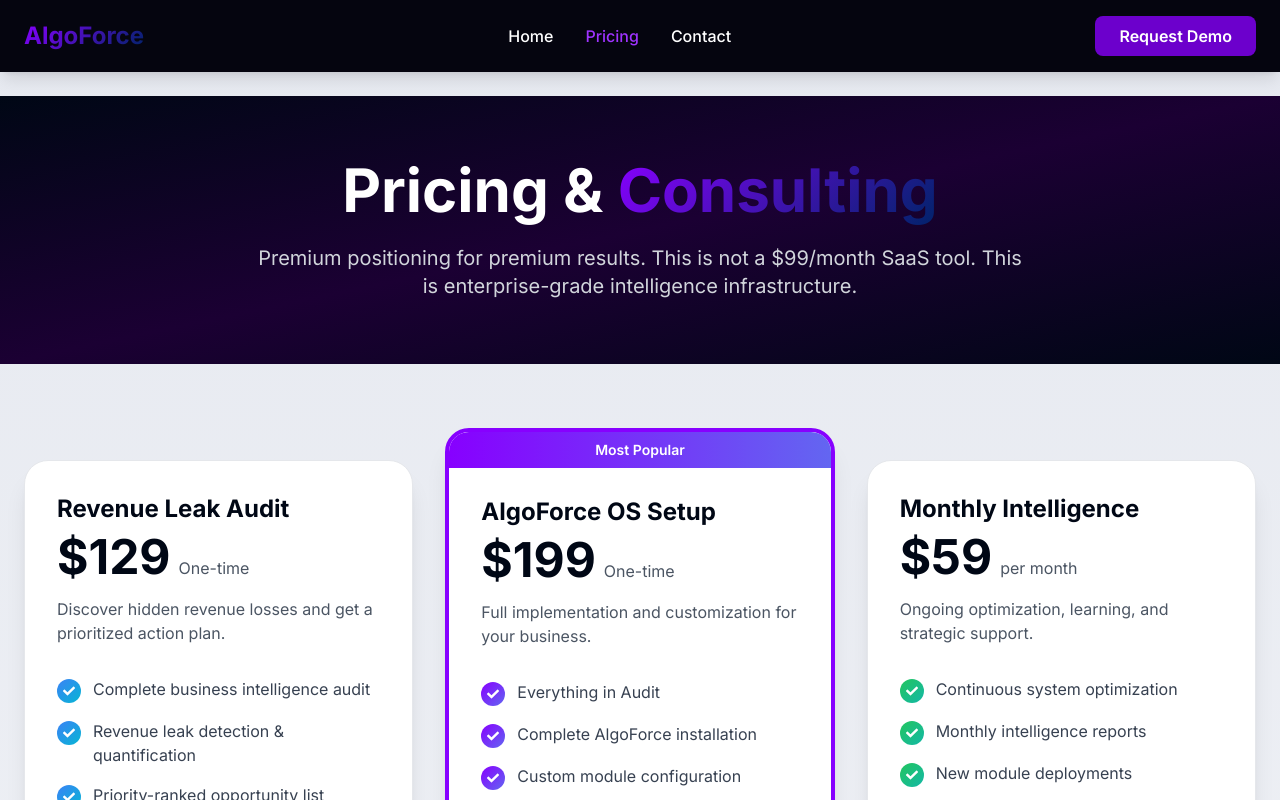
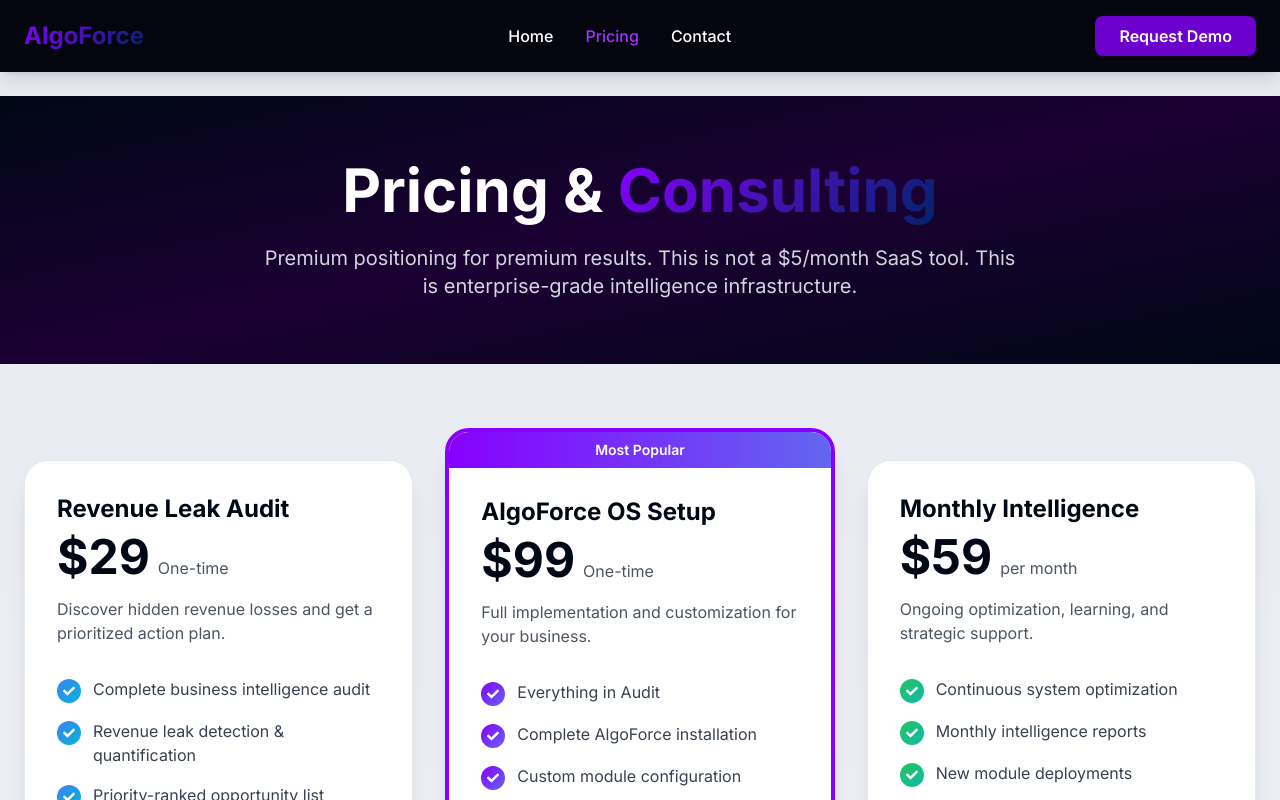
Before and after one commit to DevNs-cmd/algoforce, a React (Vite) app in the folder frontend/: page /pricing in a window 1280 px wide. Shown: the top 800 px of the page. Built offline with nearby package versions, Linux system fonts and the light colour scheme.

Commit message:
Update Pricing.jsx

```diff
--- a/frontend/src/pages/Pricing.jsx
+++ b/frontend/src/pages/Pricing.jsx
@@ -7,7 +7,7 @@
   const pricingTiers = [
     {
       name: 'Revenue Leak Audit',
-      price: '$129',
+      price: '$29',
       duration: 'One-time',
       description: 'Discover hidden revenue losses and get a prioritized action plan.',
       features: [
@@ -24,7 +24,7 @@
     },
     {
       name: 'AlgoForce OS Setup',
-      price: '$199',
+      price: '$99',
       duration: 'One-time',
       description: 'Full implementation and customization for your business.',
       features: [
@@ -136,7 +136,7 @@
               Pricing & <span className="gradient-text bg-gradient-to-r from-purple-400 to-blue-400">Consulting</span>
             </h1>
             <p className="max-w-3xl mx-auto text-xl text-gray-300">
-              Premium positioning for premium results. This is not a $99/month SaaS tool.
+              Premium positioning for premium results. This is not a $5/month SaaS tool.
               This is enterprise-grade intelligence infrastructure.
             </p>
           </motion.div>
```
